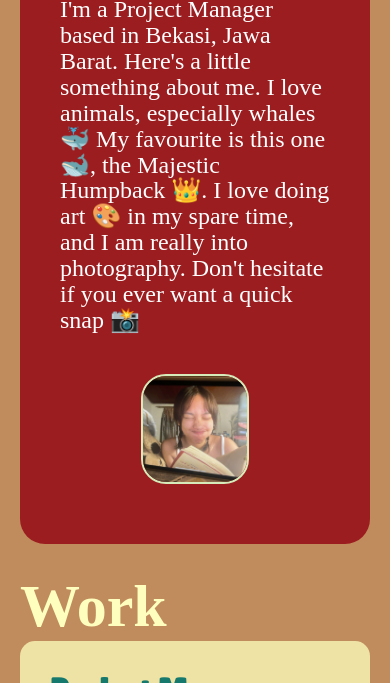
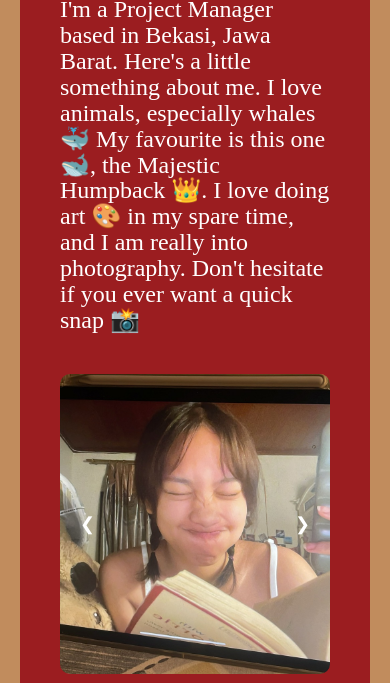
Before and after one commit to Sajojo/din, a plain HTML site: page index.html in a window 390 px wide. Shown: the part 417-1100 px from the top of the page. Drawn offline with Linux system fonts and the light colour scheme; a web font is replaced by a local one.

Commit message:
Add files via upload

```diff
--- a/index.html
+++ b/index.html
@@ -76,6 +76,34 @@
               alt="Nadine"
               class="nadine"
             />
+          </div>
+
+          <div class="carousel-container">
+            <div class="carousel">
+              <div class="carousel-inner">
+                <div class="carousel-item slide">
+                  <div onclick="openModal('./pics/DIN.jpeg')">
+                    <img src="./pics/DIN.jpeg" alt="Din" />
+                  </div>
+                </div>
+                <div class="carousel-item slide">
+                  <div onclick="openModal('./pics/DIN2.jpeg')">
+                    <img src="./pics/DIN2.jpeg" alt="DIN isap" />
+                  </div>
+                </div>
+                <div class="carousel-item slide">
+                  <div onclick="openModal('./pics/DIN3.jpeg') ">
+                    <img src="./pics/DIN3.jpeg" alt="Din senyum" />
+                  </div>
+                </div>
+              </div>
+            </div>
+            <button class="carousel-button prev" onclick="moveSlide(-1)">
+              &#10094;
+            </button>
+            <button class="carousel-button next" onclick="moveSlide(1)">
+              &#10095;
+            </button>
           </div>
         </div>
       </div>
@@ -178,6 +206,17 @@
     </div>
   </body>
   <script>
+    let currentIndex = 0;
+    const totalSlides = document.querySelectorAll(".carousel-item").length; // Define totalSlides globally
+
+    function moveSlide(direction) {
+      const carouselInner = document.querySelector(".carousel-inner");
+      const totalItems = document.querySelectorAll(".carousel-item").length;
+      currentIndex = (currentIndex + direction + totalItems) % totalItems;
+      const offset = -currentIndex * 100;
+      carouselInner.style.transform = `translateX(${offset}%)`;
+    }
+
     // Open the modal and set the image source
     function openModal(imageSrc) {
       console.log("openModal function triggered with image source:", imageSrc);
--- a/style.css
+++ b/style.css
@@ -87,6 +87,9 @@ p {
 }
 
 @media screen and (max-width: 720px) {
+  .carousel-container {
+    display: block !important;
+  }
   .icon {
     justify-content: center;
     align-items: center;
@@ -100,8 +103,7 @@ p {
   img.nadine {
     max-width: 40%;
   }
-  .nadine:nth-child(2),
-  .nadine:nth-child(3) {
+  .nadine {
     display: none;
   }
 }
@@ -194,3 +196,58 @@ h3 {
 .close-btn:hover {
   color: #ccc;
 }
+
+/* Carousel Styles */
+.carousel-container {
+  display: none; /* Hide by default */
+  position: relative;
+  max-width: 100%;
+  margin-top: 20px;
+  overflow: hidden;
+  height: 300px; /* Add fixed height */
+}
+
+.carousel {
+  display: flex;
+  transition: 0.5s ease-in-out;
+}
+
+.carousel-inner {
+  display: flex;
+  width: 100%;
+}
+
+.carousel-item {
+  min-width: 100%;
+  box-sizing: border-box;
+}
+
+.carousel-item img {
+  width: 100%;
+  height: 300px; /* Match container height */
+  object-fit: cover; /* Ensure images fill container */
+  border-radius: 10px;
+  cursor: pointer; /* Add pointer cursor to indicate clickability */
+}
+
+.carousel-button {
+  position: absolute;
+  top: 50%;
+  transform: translateY(-50%);
+  background-color: transparent;
+  color: white;
+  border: none;
+  padding: 10px;
+  cursor: pointer;
+  border-radius: 50%;
+  font-size: 18px;
+  z-index: 2; /* Ensure buttons stay above images */
+}
+
+.carousel-button.prev {
+  left: 10px;
+}
+
+.carousel-button.next {
+  right: 10px;
+}
```
